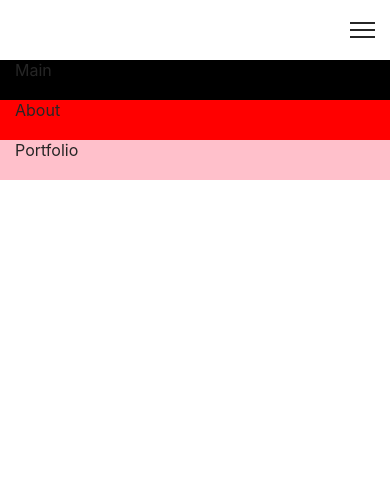
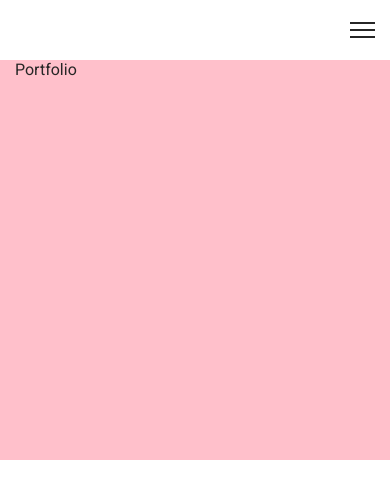
Before and after one commit to Brushteyn/my-cv, a React (Create React App) app: page /Portfolio in a window 390 px wide. Shown: the top 498 px of the page. Built offline with nearby package versions, Linux system fonts and the light colour scheme.

Commit message:
router add

```diff
--- a/package.json
+++ b/package.json
@@ -40,6 +40,7 @@
   },
   "devDependencies": {
     "gh-pages": "^3.2.3",
+    "react-router-dom": "^6.2.2",
     "sass": "^1.49.9"
   }
 }
--- a/src/App.js
+++ b/src/App.js
@@ -3,14 +3,17 @@ import Header from "./components/Header/Header";
 import Main from "./components/Main/Main";
 import About from "./components/About/About";
 import Portfolio from "./components/Portfolio/Portfolio";
+import {Routes, Route} from "react-router-dom";
 
 function App() {
   return (
     <div className="App">
       <Header />
-      <Main />
-      <About />
-      <Portfolio />
+      <Routes>
+        <Route path='/' element={<Main />} />
+        <Route path='/About' element={<About />} />
+        <Route path='/Portfolio' element={<Portfolio />} />
+      </Routes>
     </div>
   );
 }
--- a/src/App.scss
+++ b/src/App.scss
@@ -4,6 +4,10 @@ $gray: #858585;
 $blue: #0075ff;
 
 * {
+    font-family: "Roboto", sans-serif;
+    margin: 0;
+    padding: 0;
+    box-sizing: border-box;
     color: $black;
 }
 
--- a/src/components/About/About.js
+++ b/src/components/About/About.js
@@ -2,7 +2,7 @@ import s from './About.module.scss';
 
 function About() {
   return (
-    <div className={s.About}>
+    <div className={s.About} id="about">
       <div className='container'>
         About
       </div>
--- a/src/components/About/About.module.scss
+++ b/src/components/About/About.module.scss
@@ -1,4 +1,4 @@
 .About {
-    height: 40px;
+    height: 400px;
     background-color: red;
 }
--- a/src/components/Header/Header.js
+++ b/src/components/Header/Header.js
@@ -1,5 +1,6 @@
 import s from './Header.module.scss';
 import React, { useState } from 'react';
+import { NavLink } from 'react-router-dom';
 
 function Header() {
 
@@ -35,9 +36,12 @@ function Header() {
                       <button className={s.langBtn}>Ru /</button>
                       <button className={s.langBtn}>Eng</button>
                     </div>
-                    <a href="#main" className={s.navLink}>Главная</a>
+                    <NavLink className={navData => navData.isActive ? s.navLinkActive + ' ' + s.navLink : s.navLink} to="/">Главная</NavLink>
+                    <NavLink className={navData => navData.isActive ? s.navLinkActive + ' ' + s.navLink : s.navLink} to="/about">Обо мне</NavLink>
+                    <NavLink className={navData => navData.isActive ? s.navLinkActive + ' ' + s.navLink : s.navLink} to="/portfolio">Портфолио</NavLink>
+                    {/* <a href="#main" className={s.navLink}>Главная</a>
                     <a href="#about" className={s.navLink}>Обо мне</a>
-                    <a href="#portfolio" className={s.navLink}>Портфолио</a>
+                    <a href="#portfolio" className={s.navLink}>Портфолио</a> */}
                 </nav>
             </div>
         </div>
--- a/src/components/Header/Header.module.scss
+++ b/src/components/Header/Header.module.scss
@@ -132,6 +132,10 @@
             position: relative;
           }
         }
+
+        .navLinkActive {
+          opacity: 1;
+        }
       }
     }
 
--- a/src/components/Main/Main.js
+++ b/src/components/Main/Main.js
@@ -2,9 +2,20 @@ import s from './Main.module.scss';
 
 function Main() {
   return (
-    <div className={s.Main}>
+    <div className={s.Main} id="main">
       <div className='container'>
-        Main
+        <div className={s.mainInner}>
+          <div className={s.left}>
+            <h2 className={s.title}>Бруштейн Тимофей</h2>
+            <h3 className={s.subtitle}><span className={s.blueSpan}>Frontend</span> разработчик </h3>
+            <p className={s.text}>Быстрая и качественная верстка. Работаю с любыми типами задач. Качественно и быстро
+                анализирую задачу, даю точную оценку, веду полную отчётность о статусе задачи. Лояльно отношусь к
+                изменениям/обновлениям ТЗ в процессе верстки.</p>
+            <div><a href="https://t.me/Timofey91" className={s.mainBtn}>Связаться со мной</a>
+            </div>
+          </div>
+          <div className={s.right}><img src={require("../../img/workspace.svg").default} alt="img" /></div>
+        </div>
       </div>
     </div>
   );
--- a/src/components/Main/Main.module.scss
+++ b/src/components/Main/Main.module.scss
@@ -1,4 +1,86 @@
+@import "../../App.scss";
+
 .Main {
-    height: 40px;
-    background-color: black;
+    height: calc(100vh - 100px);
+    display: flex;
+    justify-content: center;
+    align-items: center;
+
+    @media (max-width: 992px) {
+        height: unset;
+        margin-top: 50px;
+        margin-bottom: 50px;
+    }
+
+    .mainInner {
+        display: flex;
+        align-items: center;
+        justify-content: space-between;
+
+        @media (max-width: 992px) {
+            flex-direction: column;
+        }
+
+        .left {
+            max-width: 463px;
+            width: 100%;
+
+            @media (max-width: 992px) {
+                margin-bottom: 40px;
+            }
+
+            .title {
+                font-family: "Ubuntu", sans-serif;
+                font-size: 46px;
+
+                @media (max-width: 425px) {
+                    margin-bottom: 15px;
+                }
+            }
+
+            .subtitle {
+                font-family: "Ubuntu", sans-serif;
+                font-size: 32px;
+
+                .blueSpan {
+                    font-weight: 700;
+                    color: $blue;
+                }
+            }
+
+            .text {
+                margin: 35px 0;
+                color: $gray;
+                line-height: 1.7;
+            }
+
+            .mainBtn {
+                display: inline-block;
+                padding: 10px 25px;
+                background: #fff;
+                font-size: 14px;
+                border-radius: 12px;
+                min-width: 180px;
+                text-align: center;
+                border: 1px solid $blue;
+                color: $blue;
+                transition: .2s ease-in-out;
+                text-decoration: none;
+                transition: 0.3s;
+
+                &:hover {
+                    background: #0075ff;
+                    color: #fff;
+                    transition: 0.3s;
+                }
+            }
+        }
+
+        .right {
+            img {
+                max-width: 100%;
+                height: auto;
+            }
+        }
+    }
 }
--- a/src/components/Portfolio/Portfolio.js
+++ b/src/components/Portfolio/Portfolio.js
@@ -2,7 +2,7 @@ import s from './Portfolio.module.scss';
 
 function Portfolio() {
   return (
-    <div className={s.Portfolio}>
+    <div className={s.Portfolio} id="portfolio">
       <div className='container'>
         Portfolio
       </div>
--- a/src/components/Portfolio/Portfolio.module.scss
+++ b/src/components/Portfolio/Portfolio.module.scss
@@ -1,4 +1,4 @@
 .Portfolio {
-    height: 40px;
+    height: 400px;
     background-color: pink;
 }
--- a/src/index.js
+++ b/src/index.js
@@ -3,10 +3,13 @@ import ReactDOM from 'react-dom';
 import './index.scss';
 import App from './App';
 import reportWebVitals from './reportWebVitals';
+import { BrowserRouter } from 'react-router-dom';
 
 ReactDOM.render(
   <React.StrictMode>
-    <App />
+    <BrowserRouter>
+      <App />
+    </BrowserRouter>
   </React.StrictMode>,
   document.getElementById('root')
 );
```
Also changed, not shown: 1 other file (tests, documents, lock files or other folders).
